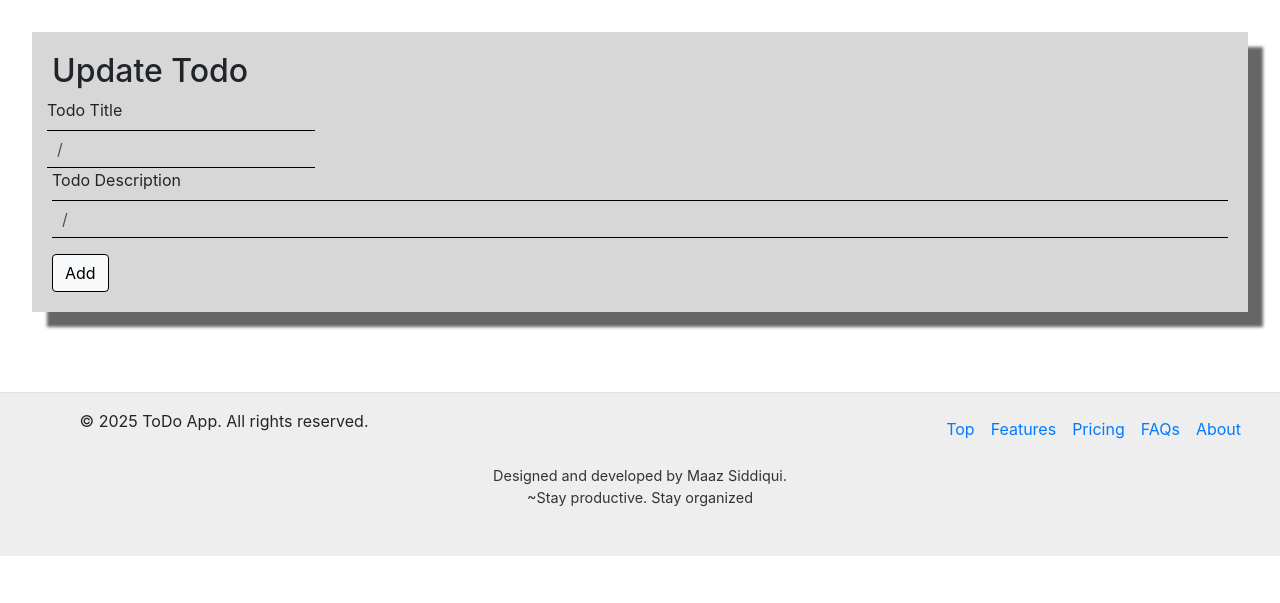
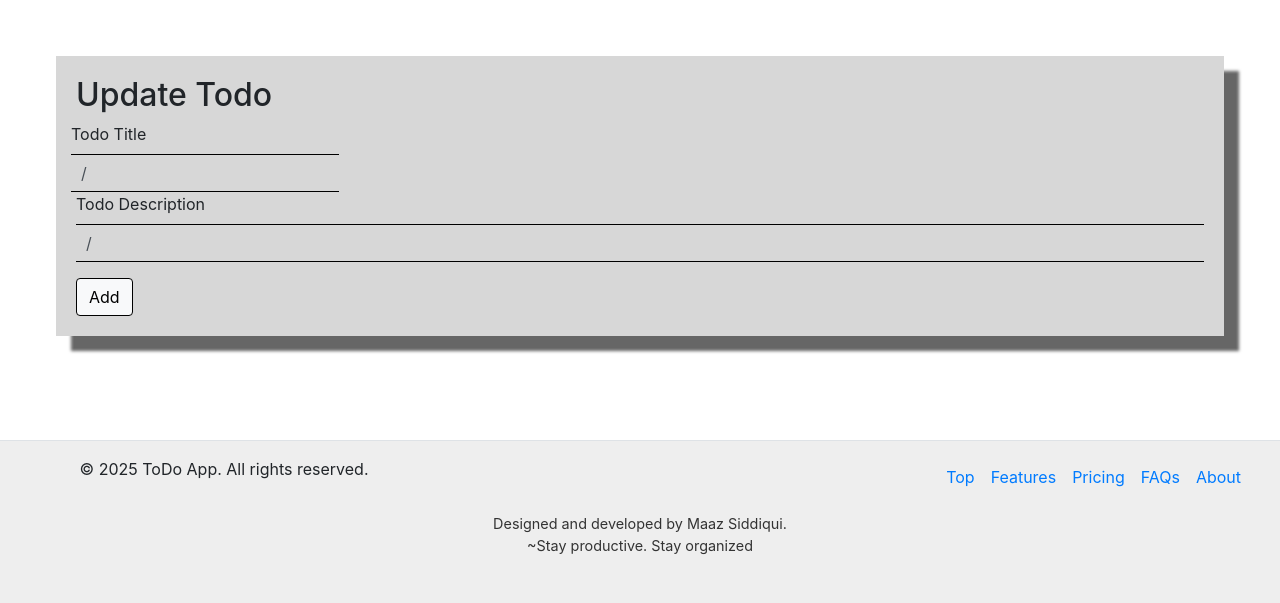
Before and after one commit to maazsiddiqui79/To-Do-List-Web-Application, a Flask app: page /edit/1 in a window 1280 px wide. Shown: the part 92-695 px from the top of the page. Run offline with Flask 3, Linux system fonts and the light colour scheme.

Commit message:
Update style.css

```diff
--- a/api/static/style.css
+++ b/api/static/style.css
@@ -31,7 +31,7 @@ table-container
   box-shadow: 15px 15px 3px rgba(0, 0, 0, 0.6);}
 
   .container-02 {
-    margin: 2rem;
+    margin: 3.5rem;
     padding :20px;
     background-color: rgba(61, 61, 61, 0.205);
     justify-content: center;
```
